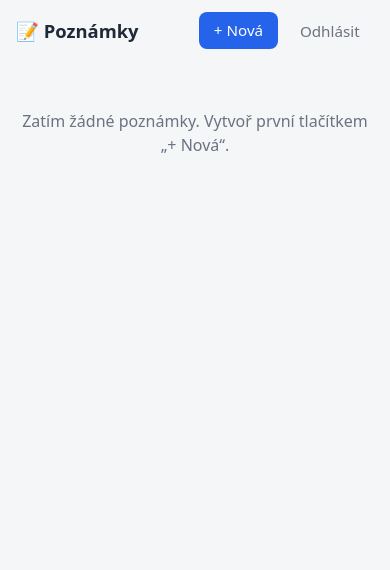
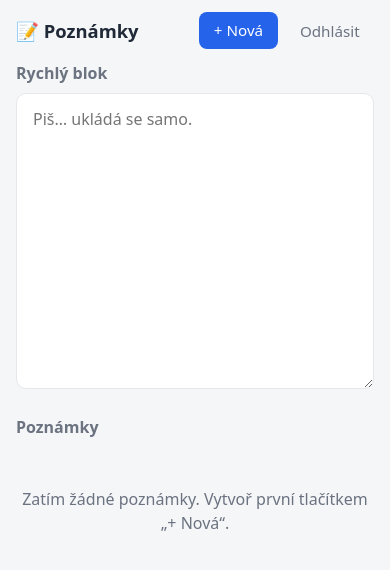
Before and after one commit to miko73/self_mem, a Flask app: page / in a window 390 px wide. Shown: the top 570 px of the page. Run offline with Flask 3, Linux system fonts and the light colour scheme; the visitor is signed in with stand-in values (Sample User, id 1); data that the repository does not hold is empty.

Commit message:
Hlavni obrazovka: rychly blok s autosave + offline cteni v PWA
- vlevo trvaly rychly blok (scratchpad) s automatickym ukladanim
  (debounce 800 ms, ulozeni i pri opusteni stranky), vpravo seznam poznamek
- na mobilu se panely skladaji pod sebe
- service worker: network-first pro stranky, offline se poda posledni
  znama verze hlavni stranky a navstivenych poznamek
- e2e testy rozsireny na 23 kontrol

```diff
--- a/poznamky/app.py
+++ b/poznamky/app.py
@@ -141,10 +141,25 @@ def logout():
 @app.route('/')
 @login_required
 def index():
-    notes = get_db().execute(
+    db = get_db()
+    notes = db.execute(
         'SELECT id, title, body, updated_at FROM notes '
         'ORDER BY updated_at DESC').fetchall()
-    return render_template('index.html', notes=notes)
+    row = db.execute('SELECT body FROM scratchpad WHERE id = 1').fetchone()
+    return render_template('index.html', notes=notes,
+                           scratch_body=row['body'] if row else '')
+
+
+@app.post('/scratchpad')
+@login_required
+def save_scratchpad():
+    db = get_db()
+    db.execute(
+        'INSERT OR REPLACE INTO scratchpad (id, body, updated_at) '
+        'VALUES (1, ?, ?)',
+        (request.form.get('body', ''), now_iso()))
+    db.commit()
+    return {'ok': True, 'saved': localdt(now_iso())}
 
 
 @app.route('/new', methods=['GET', 'POST'])
--- a/poznamky/schema.sql
+++ b/poznamky/schema.sql
@@ -1,3 +1,9 @@
+CREATE TABLE IF NOT EXISTS scratchpad (
+    id         INTEGER PRIMARY KEY CHECK (id = 1),
+    body       TEXT NOT NULL DEFAULT '',
+    updated_at TEXT NOT NULL
+);
+
 CREATE TABLE IF NOT EXISTS notes (
     id         INTEGER PRIMARY KEY AUTOINCREMENT,
     title      TEXT DEFAULT '',
--- a/poznamky/static/style.css
+++ b/poznamky/static/style.css
@@ -22,7 +22,7 @@ header {
   justify-content: space-between;
   align-items: center;
   gap: 0.5rem;
-  max-width: 600px;
+  max-width: 1100px;
   margin: 0 auto;
   padding: 0.75rem 1rem;
 }
@@ -37,9 +37,51 @@ header nav { display: flex; gap: 0.5rem; align-items: center; }
 }
 
 main {
-  max-width: 600px;
+  max-width: 1100px;
   margin: 0 auto;
   padding: 0 1rem 2rem;
+}
+
+/* detail a formuláře zůstávají úzké */
+.note-detail, .note-form { max-width: 600px; margin: 0 auto; }
+
+/* hlavní obrazovka: rychlý blok vlevo, seznam vpravo */
+.split {
+  display: grid;
+  grid-template-columns: 1fr 1fr;
+  gap: 1.25rem;
+  align-items: start;
+}
+@media (max-width: 800px) {
+  .split { grid-template-columns: 1fr; }
+}
+
+.pane-head {
+  display: flex;
+  justify-content: space-between;
+  align-items: baseline;
+  gap: 0.5rem;
+  margin-bottom: 0.5rem;
+}
+.pane-head h2 { font-size: 1rem; color: var(--muted); font-weight: 600; }
+
+.save-status { font-size: 0.8rem; color: var(--muted); }
+.save-status.save-error { color: var(--danger); }
+
+#scratchpad {
+  width: 100%;
+  min-height: 60vh;
+  padding: 0.8rem 1rem;
+  border: 1px solid var(--border);
+  border-radius: 10px;
+  background: var(--card);
+  font-size: 1rem;
+  font-family: inherit;
+  line-height: 1.5;
+  resize: vertical;
+}
+@media (max-width: 800px) {
+  #scratchpad { min-height: 35vh; }
 }
 
 .btn {
--- a/poznamky/templates/index.html
+++ b/poznamky/templates/index.html
@@ -1,5 +1,16 @@
 {% extends 'base.html' %}
 {% block content %}
+<div class="split">
+  <section class="pane">
+    <div class="pane-head">
+      <h2>Rychlý blok</h2>
+      <span id="save-status" class="save-status"></span>
+    </div>
+    <textarea id="scratchpad" placeholder="Piš… ukládá se samo.">{{ scratch_body }}</textarea>
+  </section>
+
+  <section class="pane">
+    <div class="pane-head"><h2>Poznámky</h2></div>
     {% if notes %}
     <ul class="note-list">
       {% for note in notes %}
@@ -16,4 +27,46 @@
     {% else %}
     <p class="empty">Zatím žádné poznámky. Vytvoř první tlačítkem „+ Nová“.</p>
     {% endif %}
+  </section>
+</div>
+
+<script>
+(function () {
+  const pad = document.getElementById('scratchpad');
+  const status = document.getElementById('save-status');
+  const csrf = '{{ csrf_token }}';
+  let timer = null;
+  let lastSaved = pad.value;
+
+  function save() {
+    if (pad.value === lastSaved) return;
+    const value = pad.value;
+    const data = new FormData();
+    data.append('csrf_token', csrf);
+    data.append('body', value);
+    fetch('{{ url_for('save_scratchpad') }}', { method: 'POST', body: data })
+      .then((r) => { if (!r.ok) throw new Error(r.status); return r.json(); })
+      .then((j) => {
+        lastSaved = value;
+        status.textContent = 'Uloženo ' + j.saved;
+        status.classList.remove('save-error');
+      })
+      .catch(() => {
+        status.textContent = 'Neuloženo – zkontroluj připojení';
+        status.classList.add('save-error');
+      });
+  }
+
+  pad.addEventListener('input', () => {
+    status.textContent = 'Píšeš…';
+    clearTimeout(timer);
+    timer = setTimeout(save, 800);
+  });
+  // uložit i při opuštění stránky / přepnutí aplikace na mobilu
+  document.addEventListener('visibilitychange', () => {
+    if (document.visibilityState === 'hidden') { clearTimeout(timer); save(); }
+  });
+  pad.addEventListener('blur', () => { clearTimeout(timer); save(); });
+})();
+</script>
 {% endblock %}
```
Also changed, not shown: poznamky/e2e_test.py (+17 -3 lines), poznamky/static/sw.js (+46 -9 lines). Lines whose indentation alone changed are shown as unchanged.
